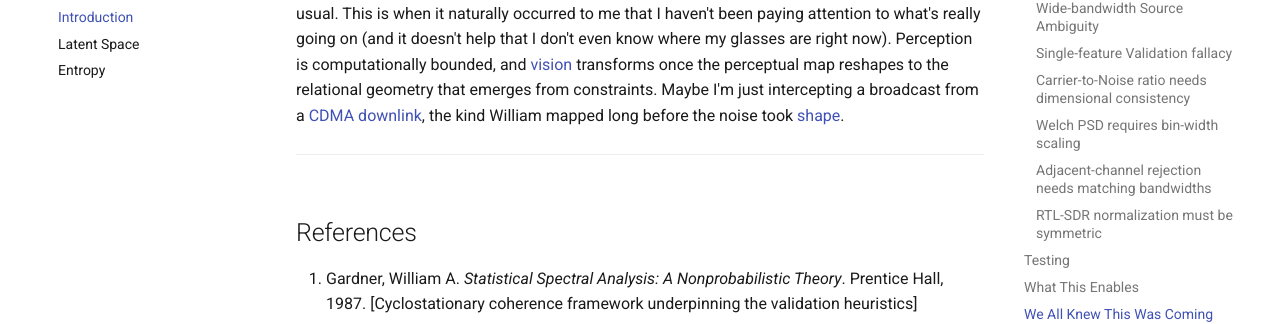
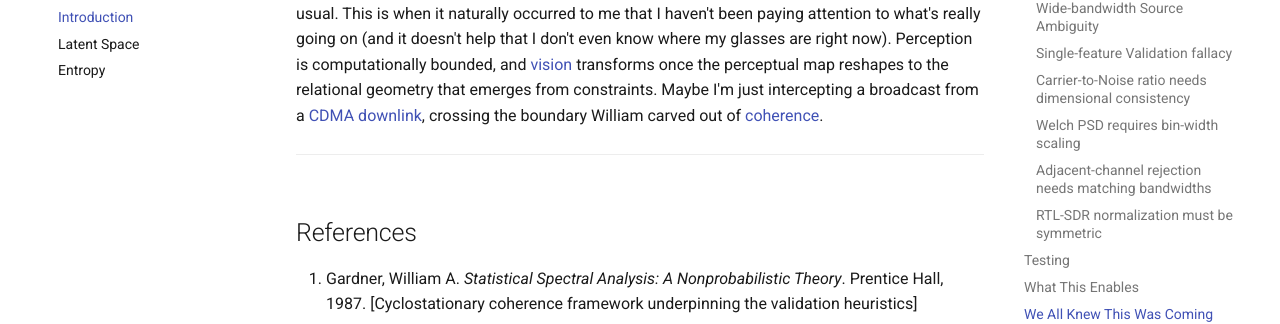
Before and after one commit to gfcKHz/gfcKHz.github.io, an MkDocs documentation site: the page built from docs/posts/capture.md, in a window 1280 px wide and 900 px high, scrolled down 5065 px. Shown: the part 154-478 px from the top of the window. Built offline with MkDocs 1.6.1 and Material for MkDocs 9.7.7, drawn with Linux system fonts in a browser that asks for light colours; some web fonts are replaced.

Commit message:
Rewording

```diff
--- a/docs/posts/capture.md
+++ b/docs/posts/capture.md
@@ -160,7 +160,7 @@ There’s a companion test for frequency accuracy (parabolic interpolation withi
 
 ---
 
-So all the cool kids are beam [splitting](space.md) audio through pixel space and I'm late to the party as usual. This is when it naturally occurred to me that I haven't been paying attention to what's really going on (and it doesn't help that I don't even know where my glasses are right now). Perception is computationally bounded, and [vision](https://en.wikipedia.org/wiki/Human_echolocation#Ben_Underwood) transforms once the perceptual map reshapes to the relational geometry that emerges from constraints. Maybe I'm just intercepting a broadcast from a [CDMA downlink](https://cyclostationary.blog/2016/03/22/csp-estimators-the-strip-spectral-correlation-analyzer/), the kind William mapped long before the noise took [shape](https://cyclostationarity.com/wp-content/uploads/2022/12/202210131027.pdf).
+So all the cool kids are beam [splitting](space.md) audio through pixel space and I'm late to the party as usual. This is when it naturally occurred to me that I haven't been paying attention to what's really going on (and it doesn't help that I don't even know where my glasses are right now). Perception is computationally bounded, and [vision](https://en.wikipedia.org/wiki/Human_echolocation#Ben_Underwood) transforms once the perceptual map reshapes to the relational geometry that emerges from constraints. Maybe I'm just intercepting a broadcast from a [CDMA downlink](https://cyclostationary.blog/2016/03/22/csp-estimators-the-strip-spectral-correlation-analyzer/), crossing the boundary William carved out of [coherence](https://cyclostationarity.com/wp-content/uploads/2022/12/202210131027.pdf).
 
 ---
 
```
